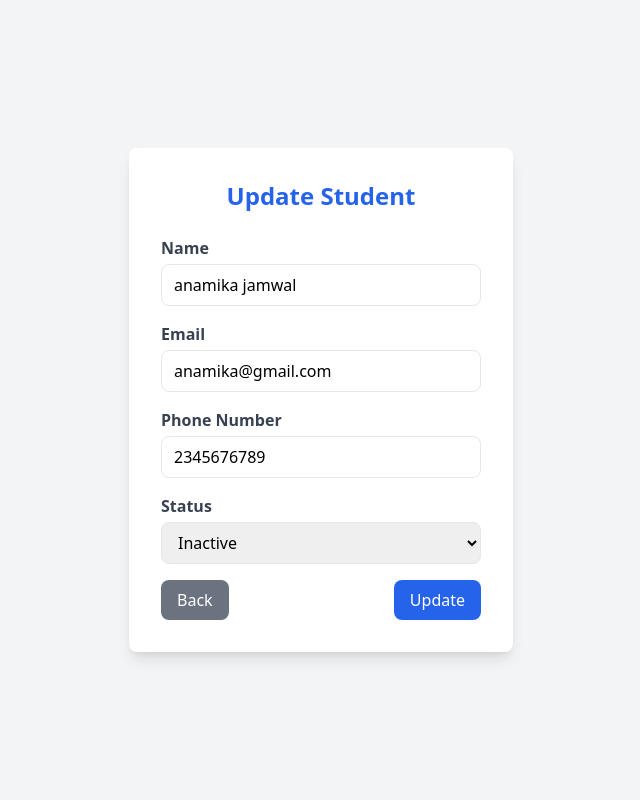
After one commit to nk664/django, a Django app: page /student/update_student/9/ in a window 1280 px wide. The commit adds this page. Shown: the whole page, without its empty margins (319-959 px from the left). Run offline with Django 5.2, Linux system fonts and the light colour scheme; data comes from the database, SQL or seed files in the repository; both versions use the stored data as it was after the commit; some libraries are stand-ins or nearby versions.

Commit message:
update function is proformed today

```diff
--- a/sms/urls.py
+++ b/sms/urls.py
@@ -4,7 +4,7 @@ from django.urls import path, include
 
 urlpatterns = [
     path('admin/', admin.site.urls),
-    path("home/",include("home.urls")),
+    path("",include("home.urls")),
     path("student/", include("student.urls"))
 
 ]
--- a/student/models.py
+++ b/student/models.py
@@ -6,3 +6,5 @@ class Student(models.Model):
     name = models.CharField(max_length = 100)
     email = models.EmailField()
     phone_number = models.CharField(max_length = 13)
+
+    status = models.CharField(max_length=100, default="Active")
--- a/student/urls.py
+++ b/student/urls.py
@@ -1,7 +1,14 @@
 
 from django.urls import path
-from student.views import student_home
+from . import views
 
 urlpatterns = [
-    path('std',student_home),
+    path('std/',views.student_home, name = "student_home"),
+    path("add_student/",views.add_student, name = "add_student"),
+
+    path("update_student/<int:id>/",views.update_student, name = 'update_student'),
+
+    path("delete_student/<int:id>/", views.delete_student, name = 'delete_student')
+
+
 ]
--- a/student/views.py
+++ b/student/views.py
@@ -1,12 +1,59 @@
-from django.shortcuts import render
+from django.shortcuts import render, redirect
+from .models import Student
 
 # Create your views here.
 def student_home(request):
 
-    students = ["nk", "pk", "dk"]
-
+    students = Student.objects.filter(status = "Active")
     data = {
-        "student":students
+        "students": students
         }
 
     return render(request, "student/student_home.html",data)
+
+
+def add_student(request):
+
+   if request.method  == "POST":
+        name = request.POST.get("name")
+        email = request.POST.get("email")
+        phone_number = request.POST.get("phone")
+
+
+        Student.objects.create(
+        name =name,
+        email = email,
+        phone_number = phone_number
+        )
+        return redirect('student_home')
+
+   return render(request,"student/add_student.html")
+
+def delete_student(request, id):
+
+    my_student = Student.objects.get(id = id)
+    my_student.status = "Inactive"
+    my_student.save()
+
+
+
+    return redirect('student_home')
+
+
+def update_student(request,id):
+    student = Student.objects.get(id = id)
+    if request.method == "POST":
+        student.name = request.POST.get("name")
+        student.email = request.POST.get("email")
+        student.phone_number = request.POST.get("phone_number")
+
+        student.save()
+
+        return redirect("student_home")
+
+
+    parameters ={
+        "student": student
+        }
+
+    return render(request,"student/update.html",parameters)
--- /dev/null
+++ b/templates/student/update.html
@@ -0,0 +1,94 @@
+<!DOCTYPE html>
+<html lang="en">
+
+<head>
+    <title>Update Student</title>
+    <script src="https://cdn.tailwindcss.com"></script>
+</head>
+
+<body class="bg-gray-100">
+
+    <div class="flex justify-center items-center h-screen">
+
+        <div class="bg-white shadow-lg rounded-lg p-8 w-96">
+
+            <h2 class="text-2xl font-bold text-center text-blue-600 mb-6">
+                Update Student
+            </h2>
+
+            <form method="POST">
+                {% csrf_token %}
+
+                <!-- Name -->
+                <div class="mb-4">
+                    <label class="block text-gray-700 font-semibold">
+                        Name
+                    </label>
+
+                    <input type="text" name="name" value="{{student.name}}"
+                        class="w-full border rounded-lg px-3 py-2 mt-1 focus:outline-none focus:ring-2 focus:ring-blue-400">
+                </div>
+
+                <!-- Email -->
+                <div class="mb-4">
+                    <label class="block text-gray-700 font-semibold">
+                        Email
+                    </label>
+
+                    <input type="email" name="email" value="{{student.email}}"
+                        class="w-full border rounded-lg px-3 py-2 mt-1 focus:outline-none focus:ring-2 focus:ring-blue-400">
+                </div>
+
+                <!-- Phone -->
+                <div class="mb-4">
+                    <label class="block text-gray-700 font-semibold">
+                        Phone Number
+                    </label>
+
+                    <input type="text" name="phone_number" value="{{student.phone_number}}"
+                        class="w-full border rounded-lg px-3 py-2 mt-1 focus:outline-none focus:ring-2 focus:ring-blue-400">
+                </div>
+
+                <!-- Status -->
+                <div class="mb-4">
+                    <label class="block text-gray-700 font-semibold">
+                        Status
+                    </label>
+
+                    <select name="status" class="w-full border rounded-lg px-3 py-2 mt-1">
+
+                        <option value="Active" {% if student.status == "Active" %}selected{% endif %}>
+                            Active
+                        </option>
+
+                        <option value="Inactive" {% if student.status == "Inactive" %}selected{% endif %}>
+                            Inactive
+                        </option>
+
+                    </select>
+
+                </div>
+
+                <!-- Button -->
+                <div class="flex justify-between">
+
+                    <a href="{% url 'student_home' %}"
+                        class="bg-gray-500 text-white px-4 py-2 rounded-lg hover:bg-gray-600">
+                        Back
+                    </a>
+
+                    <button type="submit" class="bg-blue-600 text-white px-4 py-2 rounded-lg hover:bg-blue-700">
+                        Update
+                    </button>
+
+                </div>
+
+            </form>
+
+        </div>
+
+    </div>
+
+</body>
+
+</html>
```
Also changed, not shown: templates/student/add_student.html (added, +71 -0 lines), templates/student/student_home.html (+6 -6 lines), db.sqlite3, student/migrations/0002_student_status.py (added), student/migrations/0003_alter_student_status.py (added), student/migrations/0004_alter_student_status.py (added).
